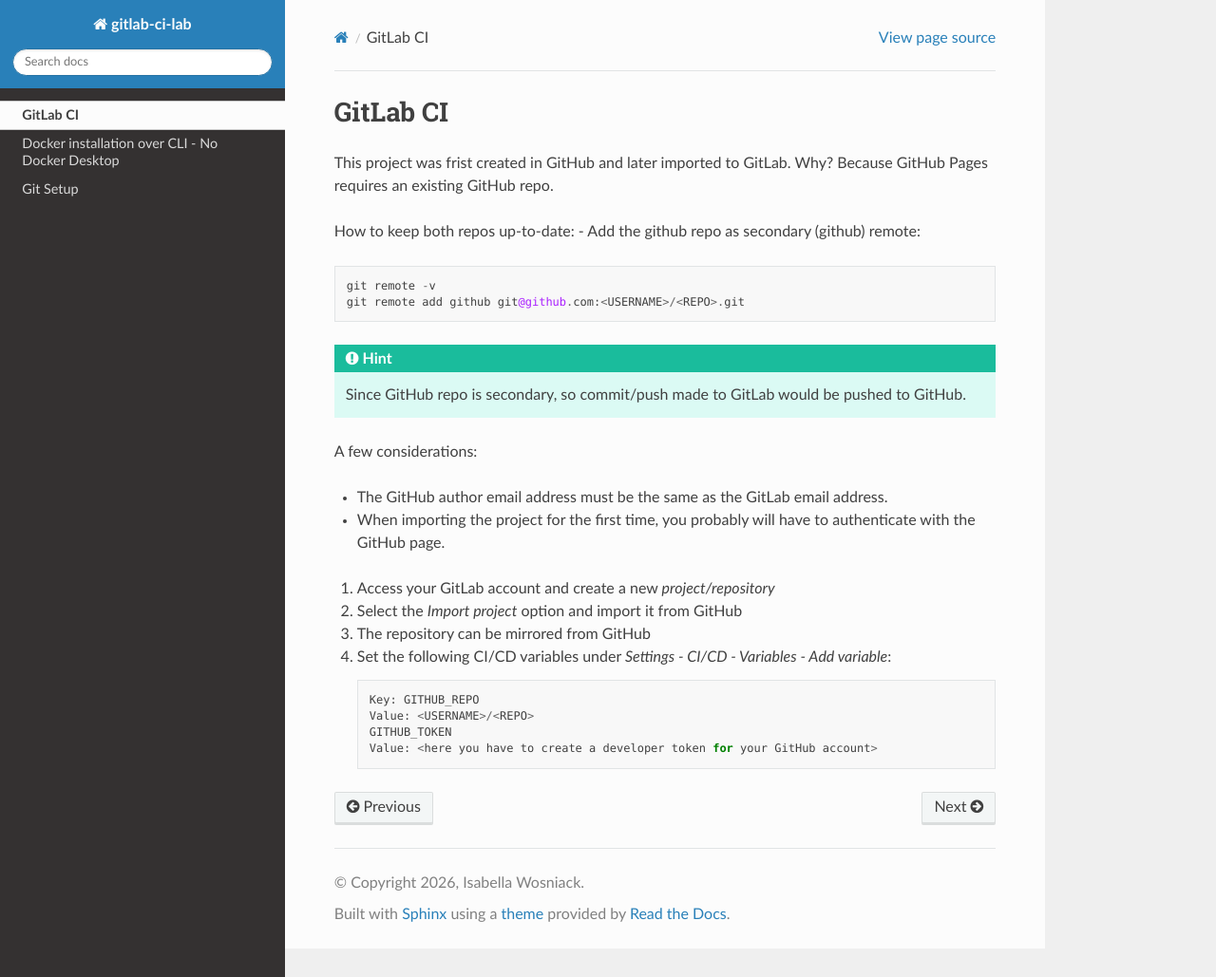
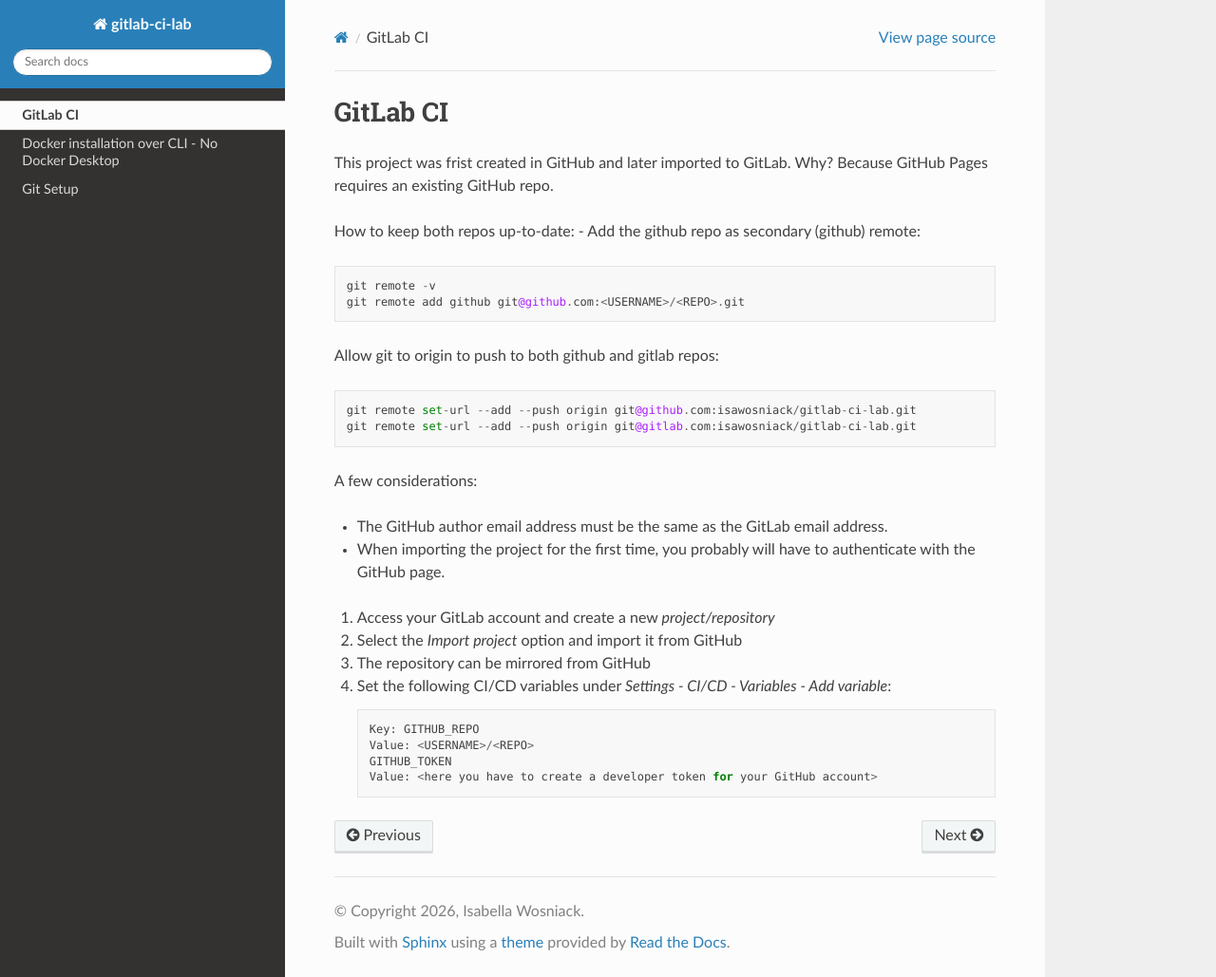
Before and after one commit to isawosniack/gitlab-ci-lab, a Sphinx documentation site: the page built from docs/gitlab.rst, in a window 1280 px wide and 1029 px high. Shown: the whole window at 95% size. Built offline with Sphinx 7.4.7 and the Read the Docs theme 3.1.0, drawn with Linux system fonts in a browser that asks for light colours.

Commit message:
update doc

```diff
--- a/docs/gitlab.rst
+++ b/docs/gitlab.rst
@@ -12,8 +12,10 @@
     git remote -v
     git remote add github git@github.com:<USERNAME>/<REPO>.git
 
-.. hint::
-    Since GitHub repo is secondary, so commit/push made to GitLab would be pushed to GitHub.
+Allow git to origin to push to both github and gitlab repos::
+
+    git remote set-url --add --push origin git@github.com:isawosniack/gitlab-ci-lab.git
+    git remote set-url --add --push origin git@gitlab.com:isawosniack/gitlab-ci-lab.git
 
 A few considerations:
 
```
